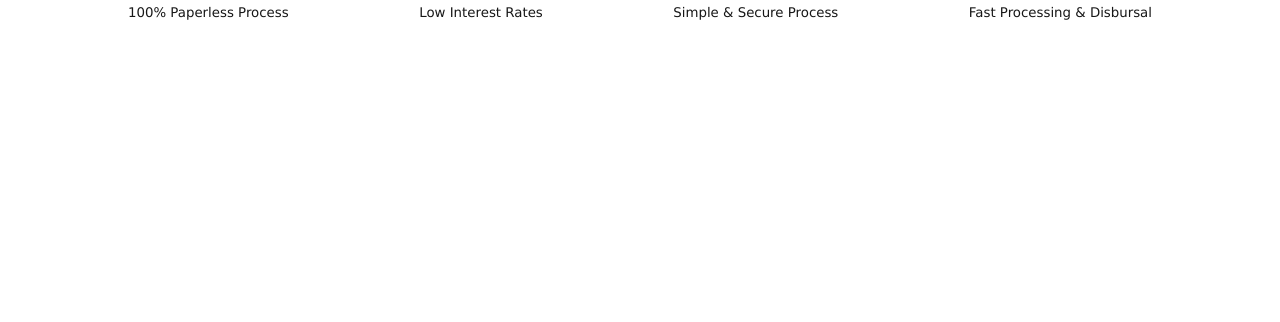
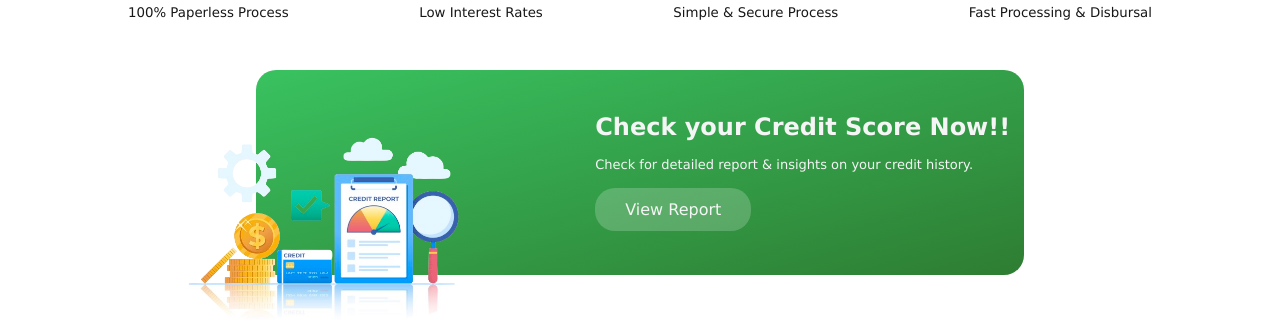
Before and after one commit to balotiyash/rupie-finance-next, a Next.js app: page / in a window 1280 px wide. Shown: the part 2189-2511 px from the top of the page. Before the commit the page ends 2209 px from the top, so only its background shows below. Built offline with nearby package versions, Linux system fonts and the light colour scheme.

Commit message:
Developed check cibil component

```diff
--- a/package.json
+++ b/package.json
@@ -13,7 +13,8 @@
     "lottie-web": "^5.13.0",
     "next": "15.4.6",
     "react": "19.1.0",
-    "react-dom": "19.1.0"
+    "react-dom": "19.1.0",
+    "react-slick": "^0.31.0"
   },
   "devDependencies": {
     "@eslint/eslintrc": "^3",
--- a/src/app/page.tsx
+++ b/src/app/page.tsx
@@ -7,6 +7,7 @@
 */
 
 // Importing Required Modules & Libraries
+import CheckCibilSection from "@/components/HomePage/CheckCibilSection";
 import HeroSection from "@/components/HomePage/HeroSection";
 import LoanSteps from "@/components/HomePage/LoanSteps";
 // import styles from "./page.module.css";
@@ -29,6 +30,9 @@ const page = () => {
 
             {/* Why Choose Us Section */}
             <WhyRFSection />
+
+            {/* Check Cibil Score Section */}
+            <CheckCibilSection />
         </main>
     );
 }
--- /dev/null
+++ b/src/components/HomePage/CheckCibilSection.module.css
@@ -0,0 +1,81 @@
+/**
+ * File: src/components/HomePage/CheckCibilSection.module.css
+ * Author: Yash Balotiya
+ * Description: Styles for the CIBIL Check Section
+ * Created on: 24/08/2025
+ * Last Modified: 24/08/2025
+*/
+
+/* Main Container */
+.container {
+    width: 60%;
+    display: flex;
+    justify-content: space-between;
+    align-items: center;
+    background: linear-gradient(to bottom right, #39C260, #2E7D32);
+    border-radius: 20px;
+    gap: 2rem;
+    flex-wrap: wrap;
+}
+
+/* CIBIL Check Image */
+.container img {
+    width: 40%;
+    height: auto;
+    object-fit: contain;
+    position: relative;
+    left: -80px;
+    bottom: -50px;
+}
+
+/* CIBIL Check Text */
+.container div {
+    flex: 1 1 300px;
+    display: flex;
+    flex-direction: column;
+    justify-content: center;
+    align-items: flex-start;
+    gap: 1rem;
+    color: whitesmoke;
+    gap: 1rem;
+}
+
+.container div h3 {
+    font-size: 1.5rem;
+}
+
+.container div p {
+    font-size: small;
+}
+
+/* CIBIL Check Button */
+.viewBtn {
+    padding: 12px 30px;
+    border-radius: 20px;
+    background: rgba(255, 255, 255, 0.2);
+    text-decoration: none;
+    color: whitesmoke;
+    transition: background 0.3s;
+}
+
+.viewBtn:hover {
+    background: rgba(255, 255, 255, 0.4);
+}
+
+/* Responsive adjustments */
+@media (max-width: 768px) {
+    .container {
+        flex-direction: column;
+        align-items: center;
+        text-align: center;
+    }
+
+    .container img {
+        width: 60%;
+        max-width: 250px;
+    }
+
+    .container div {
+        align-items: center;
+    }
+}
--- /dev/null
+++ b/src/components/HomePage/CheckCibilSection.tsx
@@ -0,0 +1,31 @@
+/**
+ * File: src/components/HomePage/CheckCibilSection.tsx
+ * Author: Yash Balotiya
+ * Description: CIBIL Check Section.
+ * Created on: 24/08/2025
+ * Last Modified: 24/08/2025
+*/
+
+// Importing required modules & Libraries
+import Link from "next/link";
+import styles from "./CheckCibilSection.module.css";
+
+// CIBIL Check Section Component
+const CheckCibilSection = () => {
+    return (
+        // CIBIL Check Section
+        <section className={styles.container}>
+            {/* CIBIL Check Image */}
+            <img src="/images/cibil-check.png" alt="Check CIBIL Score" />
+
+            {/* CIBIL Check Text */}
+            <div>
+                <h3>Check your Credit Score Now!!</h3>
+                <p>Check for detailed report & insights on your credit history.</p>
+                <Link href="/cibil-report" className={styles.viewBtn}>View Report</Link>
+            </div>
+        </section>
+    );
+}
+
+export default CheckCibilSection;
```
Also changed, not shown: public/images/cibil-check.png (added), 1 other file (tests, documents, lock files or other folders).
